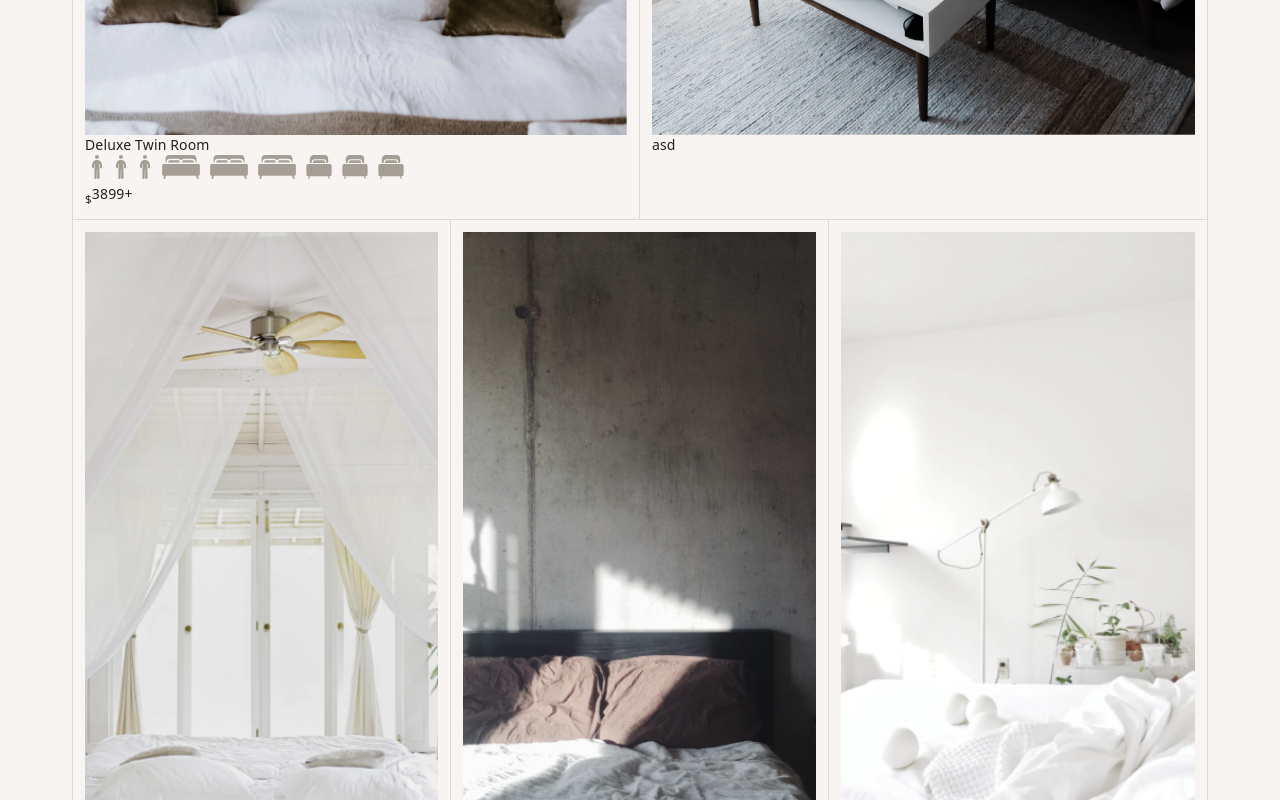
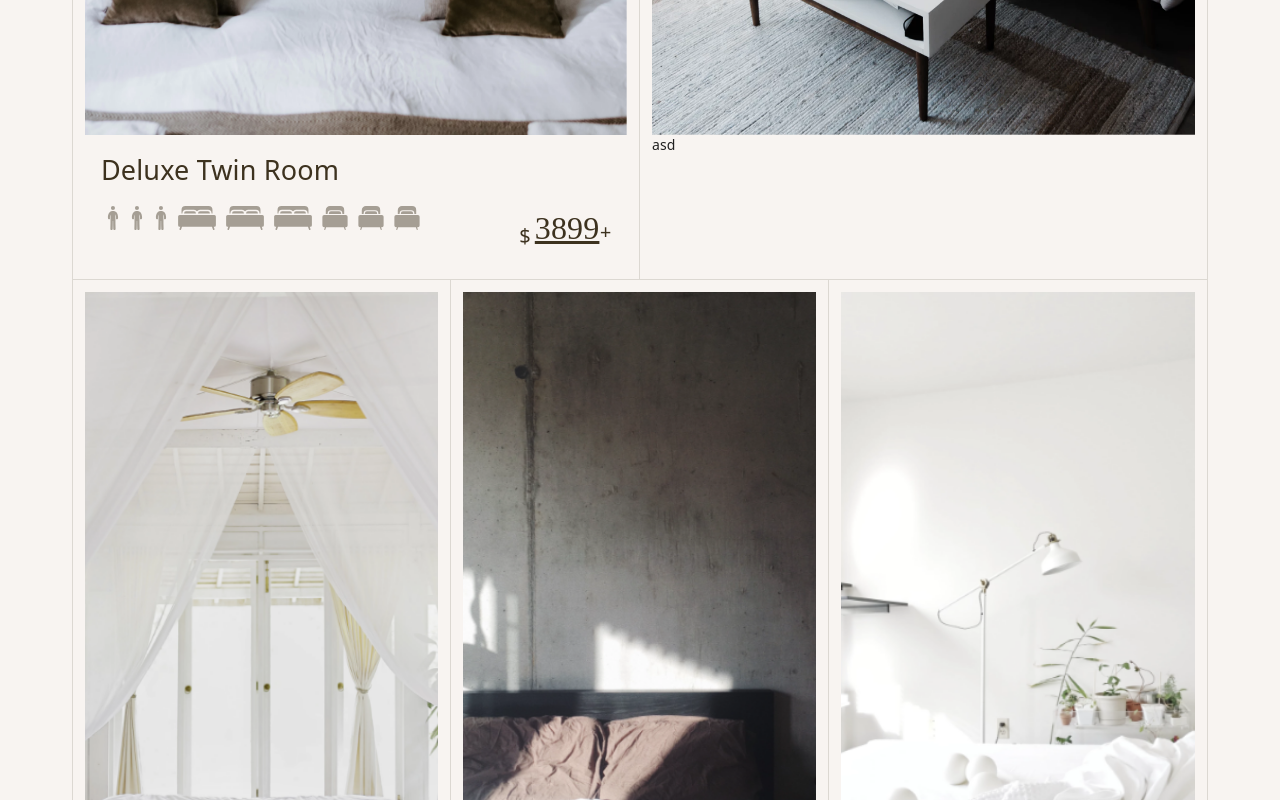
Before and after one commit to littlehorseboy/the-f2e-2019-sixth, a React app: page /#/ in a window 1280 px wide. Shown: the part 1560-2360 px from the top of the page. Built offline with nearby package versions, Linux system fonts and the light colour scheme; no server answers.

Commit message:
feat: roomInfoContainer 尚未完成

```diff
--- a/src/pages/Main.tsx
+++ b/src/pages/Main.tsx
@@ -1,4 +1,4 @@
-import React, { useEffect } from 'react';
+import React, { useState, useEffect } from 'react';
 import Axios from 'axios';
 import uuidv4 from 'uuid/v4';
 import classNames from 'classnames';
@@ -6,7 +6,6 @@ import { makeStyles, createStyles } from '@material-ui/core/styles';
 import { CSSProperties } from '@material-ui/core/styles/withStyles';
 import Container from '@material-ui/core/Container';
 import Grid from '@material-ui/core/Grid';
-import SvgIcon from '@material-ui/core/SvgIcon';
 import LocationOnIcon from '@material-ui/icons/LocationOn';
 import ManSvgIcon from '../components/icons/ManSvgIcon/ManSvgIcon';
 import BedBigSvgIcon from '../components/icons/BedBigSvgIcon/BedBigSvgIcon';
@@ -24,6 +23,7 @@ const DoubleRoom1380Img = require('../assets/images/DoubleRoom1380.png');
 
 const useStyles = makeStyles((theme): Record<'container' | 'imagePhotoContainer' | 'imagePhotoGrid'
 | 'imagePhoto' | 'cardContainer' | 'positionText' | 'imagePhotoAside' | 'subTitleContainer'
+| 'roomInfoContainer' | 'roomPriceContainer'
 , CSSProperties | (() => CSSProperties)> => createStyles({
   container: {
     '&:not(:last-child)': {
@@ -106,27 +106,69 @@ const useStyles = makeStyles((theme): Record<'container' | 'imagePhotoContainer'
     justifyContent: 'center',
     alignItems: 'center',
   },
+  roomInfoContainer: {
+    padding: theme.spacing(2),
+    '& > div:nth-child(1)': {
+      fontSize: 27,
+      color: '#3D321F',
+    },
+    '& > div:nth-child(2)': {
+      marginTop: theme.spacing(2),
+      display: 'flex',
+      justifyContent: 'space-between',
+    },
+  },
+  roomPriceContainer: {
+    color: '#3D321F',
+    '& > sub': {
+      fontSize: 20,
+    },
+    '& > span:nth-of-type(1)': {
+      marginLeft: theme.spacing(0.5),
+      color: '#3D321F',
+      fontFamily: 'serif',
+      fontSize: 32,
+      textDecoration: 'underline',
+    },
+    '& > span:nth-of-type(2)': {
+      color: '#3D321F',
+      fontSize: 20,
+      fontStyle: 'italic',
+    },
+  },
 }));
+
+interface RoomItem {
+  id: string;
+  imageUrl: string;
+  normalDayPrice: number;
+  holidayPrice: number;
+  name: string;
+}
 
 export default function Main(): JSX.Element {
   const classes = useStyles();
 
-  // useEffect((): void => {
-  //   Axios({
-  //     method: 'get',
-  //     url: 'https://challenge.thef2e.com/api/thef2e2019/stage6/rooms',
-  //     headers: {
-  //       Authorization: 'Bearer pj6Zo71utSu7169UgLSqS0qLr3sippW2rkISAy9B9DQ8Sd3nTIkNaBVQ9nNJ',
-  //       Accept: 'application/json',
-  //     },
-  //   })
-  //     .then((response) => {
-  //       debugger;
-  //     })
-  //     .catch((error) => {
+  const [rooms, setRooms] = useState<RoomItem[]>([]);
 
-  //     });
-  // }, []);
+  useEffect((): void => {
+    Axios({
+      method: 'get',
+      url: 'https://challenge.thef2e.com/api/thef2e2019/stage6/rooms',
+      headers: {
+        Authorization: 'Bearer pj6Zo71utSu7169UgLSqS0qLr3sippW2rkISAy9B9DQ8Sd3nTIkNaBVQ9nNJ',
+        Accept: 'application/json',
+      },
+    })
+      .then((response): void => {
+        if (response.data.success) {
+          setRooms(response.data.item);
+        }
+      })
+      .catch((error): void => {
+        console.log(error);
+      });
+  }, []);
 
   return (
     <>
@@ -168,11 +210,14 @@ export default function Main(): JSX.Element {
       </Container>
 
       <Container maxWidth={false} className={classes.container}>
+        {/* "Single Room", "Deluxe Single Room",
+          "Double Room", "Deluxe Double Room",
+          "Twin Room", "Deluxe Twin Room" */}
         <Grid container className={classes.imagePhotoContainer}>
           <Grid item xs={12} md={6} className={classes.imagePhotoGrid}>
             <div className={classes.cardContainer}>
               <div className={classes.imagePhoto} style={{ backgroundImage: `url(${DeluxeTwinRoomImg})` }} />
-              <div>
+              <div className={classes.roomInfoContainer}>
                 <div>Deluxe Twin Room</div>
                 <div>
                   <div>
@@ -186,7 +231,7 @@ export default function Main(): JSX.Element {
                       <BedSvgIcon key={uuidv4()} />
                     ))}
                   </div>
-                  <div>
+                  <div className={classes.roomPriceContainer}>
                     <sub>$</sub>
                     <span>3899</span>
                     <span>+</span>
@@ -221,6 +266,11 @@ export default function Main(): JSX.Element {
               <div className={classes.imagePhoto} style={{ backgroundImage: `url(${DoubleRoom1890Img})` }} />
               <div>asd</div>
             </div>
+
+            <div className={classes.cardContainer}>
+              <div className={classes.imagePhoto} style={{ backgroundImage: `url(${DoubleRoom1890Img})` }} />
+              <div>asd</div>
+            </div>
           </Grid>
         </Grid>
       </Container>
```
